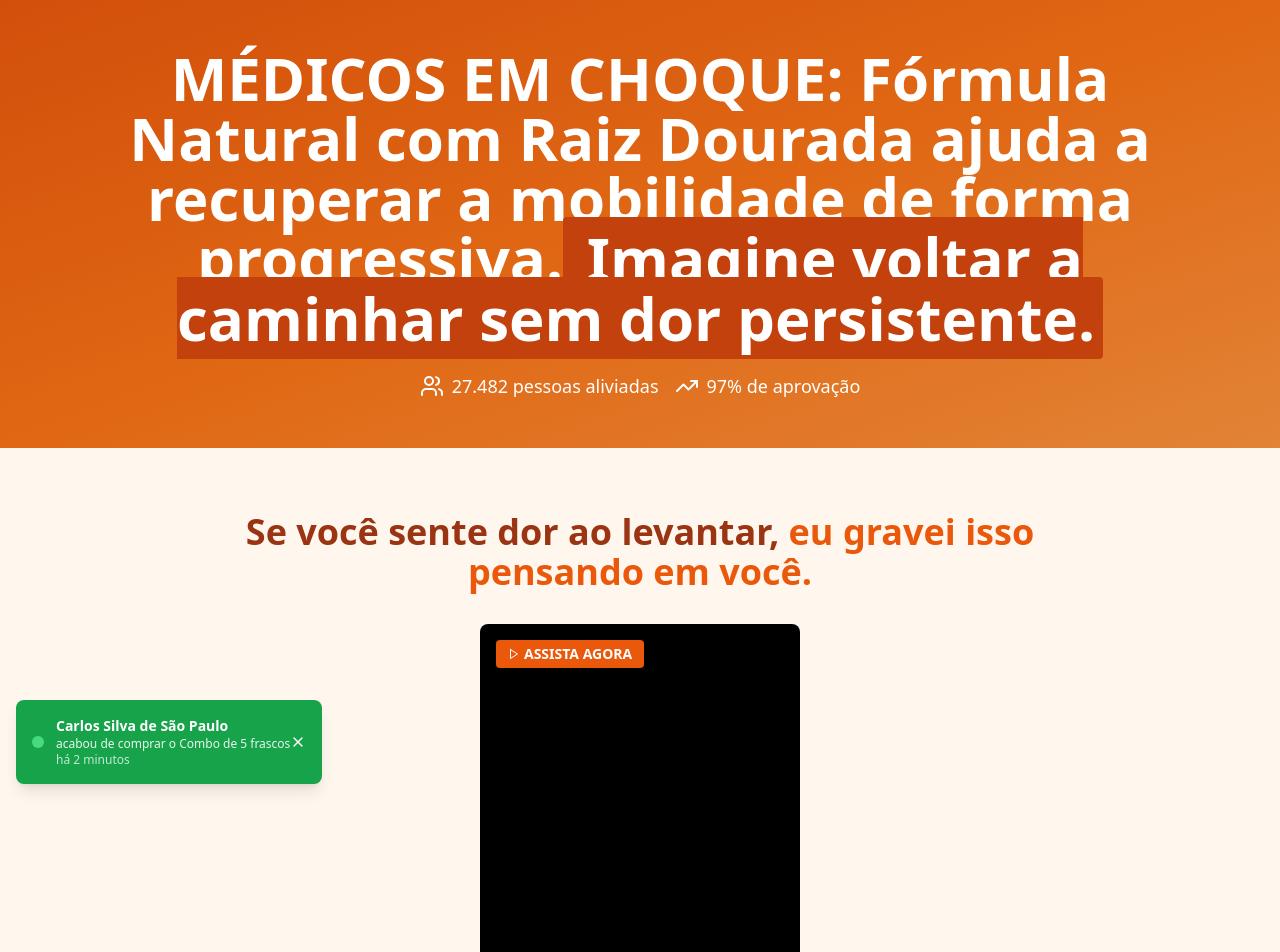
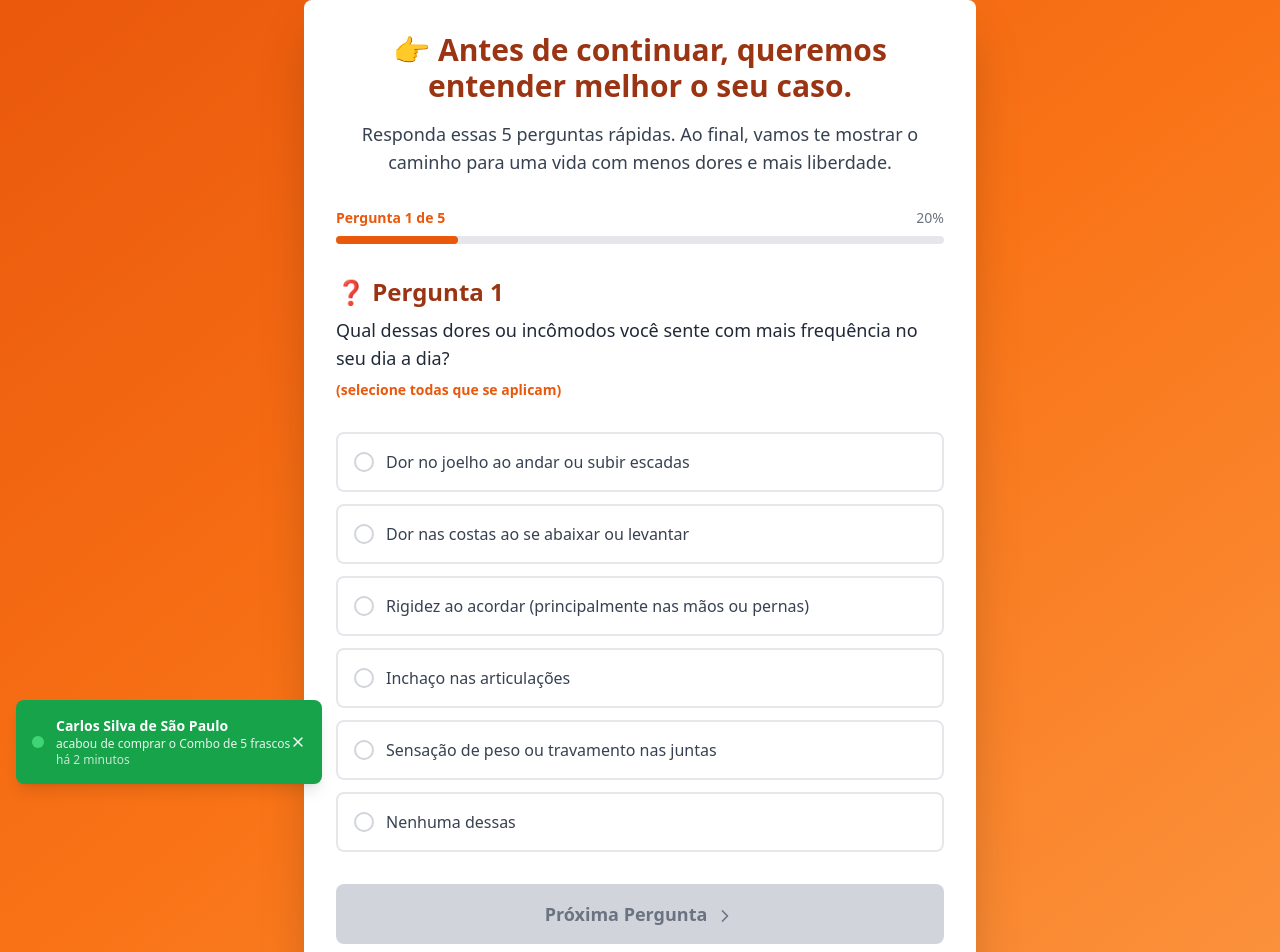
Before and after one commit to gih111/articulazen, a React (Vite) app: page / in a window 1280 px wide. Shown: the top 952 px of the page. Built offline with nearby package versions, Linux system fonts and the light colour scheme.

Commit message:
Adicionar quiz interativo antes da landing page

```diff
--- a/src/App.tsx
+++ b/src/App.tsx
@@ -17,6 +17,7 @@ import {
 } from 'lucide-react';
 import { VSLSection } from './vsl/VSLSection';
 import { loadVSLScript, setupButtonTimer } from './vsl/vslUtils';
+import { Quiz } from './components/Quiz';
 
 // Dados para as notificações
 const notifications = [
@@ -35,7 +36,7 @@ const notifications = [
 function App() {
   const [currentNotification, setCurrentNotification] = useState(0);
   const [showNotification, setShowNotification] = useState(true);
-  const [currentPage, setCurrentPage] = useState('landing'); // 'landing' ou 'offers'
+  const [currentPage, setCurrentPage] = useState('quiz'); // 'quiz', 'landing' ou 'offers'
   const [showOfferButton, setShowOfferButton] = useState(false);
   const [timeLeft, setTimeLeft] = useState({
     minutes: 8,
@@ -143,6 +144,11 @@ function App() {
     window.scrollTo({ top: 0, behavior: 'smooth' });
   };
 
+  const handleQuizComplete = () => {
+    setCurrentPage('landing');
+    window.scrollTo({ top: 0, behavior: 'smooth' });
+  };
+
   return (
     <div className="min-h-screen bg-white">
       {/* NOTIFICAÇÃO DE COMPRA */}
@@ -169,6 +175,11 @@ function App() {
             </button>
           </div>
         </div>
+      )}
+
+      {/* PÁGINA DO QUIZ */}
+      {currentPage === 'quiz' && (
+        <Quiz onComplete={handleQuizComplete} />
       )}
 
       {/* PÁGINA DE LANDING */}
--- /dev/null
+++ b/src/components/Quiz.tsx
@@ -0,0 +1,248 @@
+import React, { useState } from 'react';
+import { ChevronRight, CheckCircle } from 'lucide-react';
+
+interface QuizProps {
+  onComplete: () => void;
+}
+
+export const Quiz: React.FC<QuizProps> = ({ onComplete }) => {
+  const [currentQuestion, setCurrentQuestion] = useState(0);
+  const [answers, setAnswers] = useState<Record<number, string[]>>({});
+  const [showResult, setShowResult] = useState(false);
+
+  const questions = [
+    {
+      id: 1,
+      title: "❓ Pergunta 1",
+      question: "Qual dessas dores ou incômodos você sente com mais frequência no seu dia a dia?",
+      subtitle: "(selecione todas que se aplicam)",
+      type: "multiple",
+      options: [
+        "Dor no joelho ao andar ou subir escadas",
+        "Dor nas costas ao se abaixar ou levantar",
+        "Rigidez ao acordar (principalmente nas mãos ou pernas)",
+        "Inchaço nas articulações",
+        "Sensação de peso ou travamento nas juntas",
+        "Nenhuma dessas"
+      ]
+    },
+    {
+      id: 2,
+      title: "❓ Pergunta 2",
+      question: "Há quanto tempo esse problema tem te incomodado?",
+      type: "single",
+      options: [
+        "Menos de 3 meses",
+        "Entre 3 e 12 meses",
+        "Há mais de 1 ano",
+        "Já faz tanto tempo que nem sei mais…"
+      ]
+    },
+    {
+      id: 3,
+      title: "❓ Pergunta 3",
+      question: "Como isso tem impactado sua qualidade de vida?",
+      subtitle: "(selecione todas que se aplicam)",
+      type: "multiple",
+      options: [
+        "Já deixei de fazer atividades simples, como caminhar no parque",
+        "Preciso de remédios quase todos os dias",
+        "Evito sair de casa por medo da dor",
+        "Fico dependente da ajuda de outras pessoas",
+        "Tenho dificuldade até para dormir por causa do desconforto"
+      ]
+    },
+    {
+      id: 4,
+      title: "❓ Pergunta 4",
+      question: "Você já tentou alguma dessas soluções?",
+      type: "single",
+      options: [
+        "Remédios anti-inflamatórios",
+        "Pomadas ou emplastros",
+        "Fisioterapia ou RPG",
+        "Massagens ou terapias alternativas",
+        "Nenhuma delas",
+        "Já tentei de tudo, e nada resolveu completamente"
+      ]
+    },
+    {
+      id: 5,
+      title: "❓ Pergunta 5",
+      question: "Se existisse um protocolo natural, testado por milhares de brasileiros, que alivia dores articulares sem remédios caros... você toparia conhecer?",
+      type: "single",
+      options: [
+        "Sim, quero saber mais",
+        "Tenho dúvidas, mas estou curioso",
+        "Depende do que for",
+        "Não"
+      ]
+    }
+  ];
+
+  const handleOptionSelect = (option: string) => {
+    const questionId = currentQuestion;
+    const currentAnswers = answers[questionId] || [];
+
+    if (questions[currentQuestion].type === 'multiple') {
+      if (currentAnswers.includes(option)) {
+        setAnswers({
+          ...answers,
+          [questionId]: currentAnswers.filter(a => a !== option)
+        });
+      } else {
+        setAnswers({
+          ...answers,
+          [questionId]: [...currentAnswers, option]
+        });
+      }
+    } else {
+      setAnswers({
+        ...answers,
+        [questionId]: [option]
+      });
+    }
+  };
+
+  const handleNext = () => {
+    if (currentQuestion < questions.length - 1) {
+      setCurrentQuestion(currentQuestion + 1);
+    } else {
+      setShowResult(true);
+    }
+  };
+
+  const canProceed = () => {
+    const currentAnswers = answers[currentQuestion] || [];
+    return currentAnswers.length > 0;
+  };
+
+  const isSelected = (option: string) => {
+    const currentAnswers = answers[currentQuestion] || [];
+    return currentAnswers.includes(option);
+  };
+
+  if (showResult) {
+    return (
+      <div className="min-h-screen bg-gradient-to-br from-orange-600 via-orange-500 to-orange-400 flex items-center justify-center px-4">
+        <div className="max-w-2xl mx-auto bg-white rounded-lg shadow-2xl p-6 md:p-8 text-center">
+          <div className="mb-6">
+            <div className="w-16 h-16 bg-green-500 rounded-full flex items-center justify-center mx-auto mb-4">
+              <CheckCircle className="w-8 h-8 text-white" />
+            </div>
+            <h2 className="text-2xl md:text-3xl font-bold text-orange-800 mb-4">
+              ✅ Analisando suas respostas...
+            </h2>
+            <p className="text-lg text-gray-700 mb-6">
+              Parece que você está exatamente no perfil das pessoas que mais se beneficiaram com esse protocolo natural.
+            </p>
+            <p className="text-base text-orange-600 font-semibold mb-8">
+              👉 Clique no botão abaixo para entender como funciona o método que já transformou a vida de milhares de brasileiros com dores articulares crônicas.
+            </p>
+          </div>
+
+          <button
+            onClick={onComplete}
+            className="w-full bg-gradient-to-r from-green-600 to-green-500 hover:from-green-700 hover:to-green-600 text-white font-bold py-4 px-8 rounded-lg text-lg md:text-xl transition-all transform hover:scale-105 shadow-lg"
+          >
+            🟩 Quero saber como funciona o protocolo
+            <ChevronRight className="w-5 h-5 ml-2 inline-block" />
+          </button>
+        </div>
+      </div>
+    );
+  }
+
+  const currentQ = questions[currentQuestion];
+
+  return (
+    <div className="min-h-screen bg-gradient-to-br from-orange-600 via-orange-500 to-orange-400 flex items-center justify-center px-4">
+      <div className="max-w-2xl mx-auto bg-white rounded-lg shadow-2xl p-6 md:p-8">
+        {/* Header */}
+        <div className="text-center mb-8">
+          <h1 className="text-2xl md:text-3xl font-bold text-orange-800 mb-4">
+            👉 Antes de continuar, queremos entender melhor o seu caso.
+          </h1>
+          <p className="text-base md:text-lg text-gray-700">
+            Responda essas 5 perguntas rápidas. Ao final, vamos te mostrar o caminho para uma vida com menos dores e mais liberdade.
+          </p>
+        </div>
+
+        {/* Progress Bar */}
+        <div className="mb-8">
+          <div className="flex justify-between items-center mb-2">
+            <span className="text-sm font-semibold text-orange-600">
+              Pergunta {currentQuestion + 1} de {questions.length}
+            </span>
+            <span className="text-sm text-gray-500">
+              {Math.round(((currentQuestion + 1) / questions.length) * 100)}%
+            </span>
+          </div>
+          <div className="w-full bg-gray-200 rounded-full h-2">
+            <div
+              className="bg-orange-600 h-2 rounded-full transition-all duration-300"
+              style={{ width: `${((currentQuestion + 1) / questions.length) * 100}%` }}
+            ></div>
+          </div>
+        </div>
+
+        {/* Question */}
+        <div className="mb-8">
+          <h2 className="text-xl md:text-2xl font-bold text-orange-800 mb-2">
+            {currentQ.title}
+          </h2>
+          <p className="text-lg text-gray-800 mb-2">
+            {currentQ.question}
+          </p>
+          {currentQ.subtitle && (
+            <p className="text-sm text-orange-600 font-semibold">
+              {currentQ.subtitle}
+            </p>
+          )}
+        </div>
+
+        {/* Options */}
+        <div className="space-y-3 mb-8">
+          {currentQ.options.map((option, index) => (
+            <button
+              key={index}
+              onClick={() => handleOptionSelect(option)}
+              className={`w-full p-4 text-left rounded-lg border-2 transition-all ${
+                isSelected(option)
+                  ? 'border-orange-600 bg-orange-50 text-orange-800'
+                  : 'border-gray-200 bg-white text-gray-700 hover:border-orange-300 hover:bg-orange-25'
+              }`}
+            >
+              <div className="flex items-center">
+                <div className={`w-5 h-5 rounded-full border-2 mr-3 flex items-center justify-center ${
+                  isSelected(option)
+                    ? 'border-orange-600 bg-orange-600'
+                    : 'border-gray-300'
+                }`}>
+                  {isSelected(option) && (
+                    <div className="w-2 h-2 bg-white rounded-full"></div>
+                  )}
+                </div>
+                <span className="text-sm md:text-base">{option}</span>
+              </div>
+            </button>
+          ))}
+        </div>
+
+        {/* Next Button */}
+        <button
+          onClick={handleNext}
+          disabled={!canProceed()}
+          className={`w-full py-4 px-8 rounded-lg font-bold text-lg transition-all ${
+            canProceed()
+              ? 'bg-orange-600 hover:bg-orange-700 text-white transform hover:scale-105 shadow-lg'
+              : 'bg-gray-300 text-gray-500 cursor-not-allowed'
+          }`}
+        >
+          {currentQuestion < questions.length - 1 ? 'Próxima Pergunta' : 'Ver Resultado'}
+          <ChevronRight className="w-5 h-5 ml-2 inline-block" />
+        </button>
+      </div>
+    </div>
+  );
+};
```
